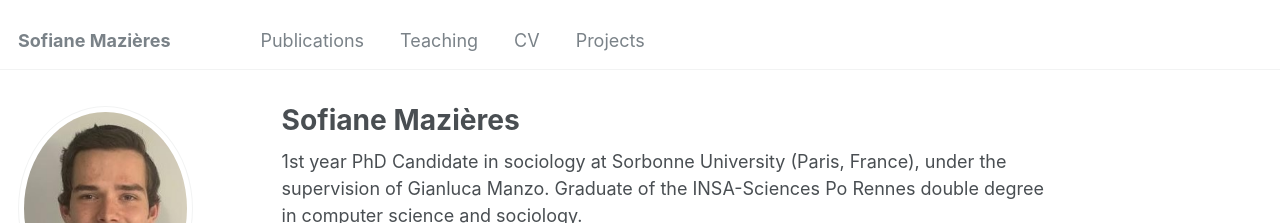
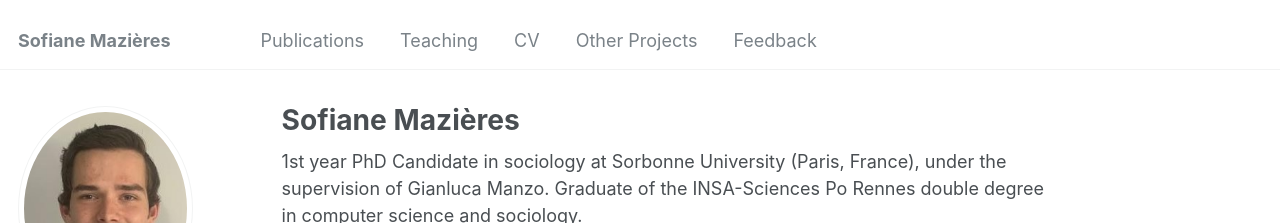
Before and after one commit to S0fian3M/S0fian3M.github.io, a Jekyll site: the page built from _pages/about.md, in a window 1280 px wide. Shown: the top 223 px of the page. Built offline with Jekyll 4.4.1, drawn with Linux system fonts in a browser that asks for light colours.

Commit message:
Add link to feedback form

```diff
--- a/_data/navigation.yml
+++ b/_data/navigation.yml
@@ -23,5 +23,8 @@ main:
   - title: "CV"
     url: /cv/
 
-  - title: "Projects"
+  - title: "Other Projects"
     url: /projects/
+
+  - title: "Feedback"
+    url: https://admonymous.co/sofianem
```
